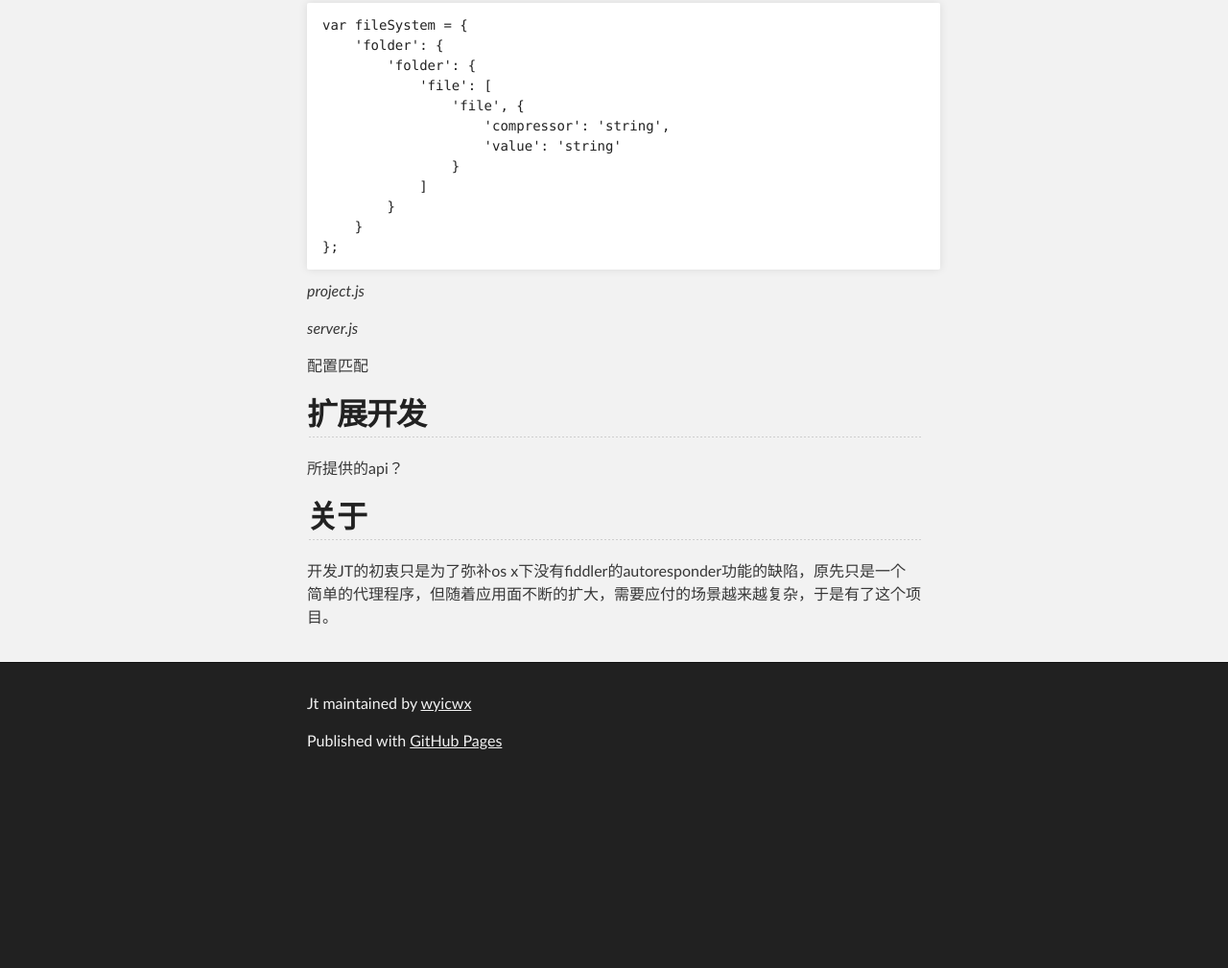
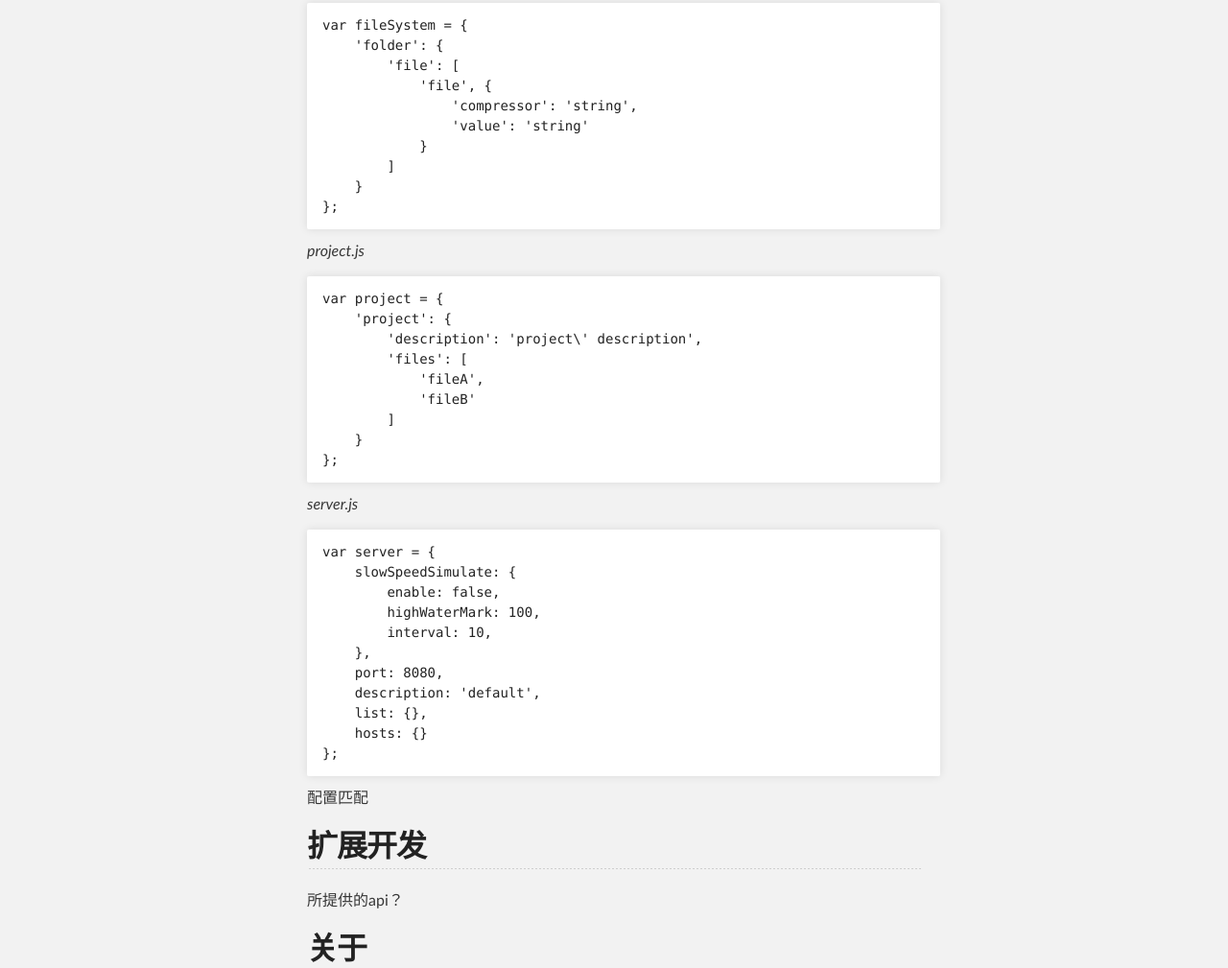
Before and after one commit to wyicwx/jt, a plain HTML site: page index.html in a window 1280 px wide. Shown: the part 2050-3059 px from the top of the page at 96% size. Before the commit the page ends 2869 px from the top, so only its background shows below. Drawn offline with Linux system fonts and the light colour scheme.

Commit message:
Create gh-pages branch via GitHub

```diff
--- a/index.html
+++ b/index.html
@@ -122,7 +122,6 @@
 
 <pre><code>var fileSystem = {
     'folder': {
-        'folder': {
         'file': [
             'file', {
                 'compressor': 'string',
@@ -130,13 +129,36 @@
             }
         ]
     }
-    }
 };
 </code></pre>
 
 <p><em>project.js</em></p>
 
+<pre><code>var project = {
+    'project': {
+        'description': 'project\' description',
+        'files': [
+            'fileA',
+            'fileB'
+        ]
+    }
+};
+</code></pre>
+
 <p><em>server.js</em></p>
+
+<pre><code>var server = {
+    slowSpeedSimulate: {
+        enable: false,
+        highWaterMark: 100,
+        interval: 10,
+    },
+    port: 8080,
+    description: 'default',
+    list: {},
+    hosts: {}
+};
+</code></pre>
 
 <p>配置匹配</p>
 
```
Also changed, not shown: params.json (+1 -1 lines). Lines whose indentation alone changed are shown as unchanged.
